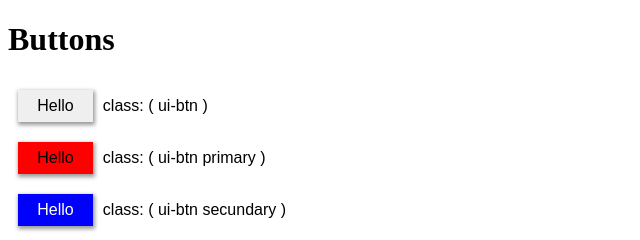
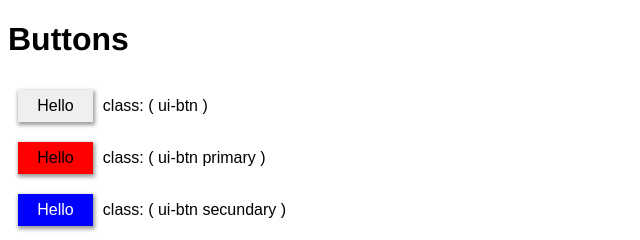
Before and after one commit to Goldinteractive/ui-buttons, a plain HTML site: page index.html in a window 1280 px wide. Shown: the top 240 px of the page, 0-640 px from the left. Drawn offline with Linux system fonts and the light colour scheme.

Commit message:
automatic push from a lazy boy

```diff
--- a/index.html
+++ b/index.html
@@ -3,6 +3,14 @@
 <head>
 	<link rel="stylesheet" href="style.css">
 	<style>
+		body {
+			font-family:'Aktiv Grotesk W01 Light1370681', Helvetica, Arial, sans-serif;
+			/*font-family:'Aktiv Grotesk W01 Regular' , Helvetica, Arial, sans-serif;*/
+		}
+		h1,h2,h3,h4 {
+			font-family:'Aktiv Grotesk W01 Regular' , Helvetica, Arial, sans-serif;
+		}
+
 		button {
 			margin:10px;
 			float:left;
```
Lines whose indentation alone changed are shown as unchanged.
